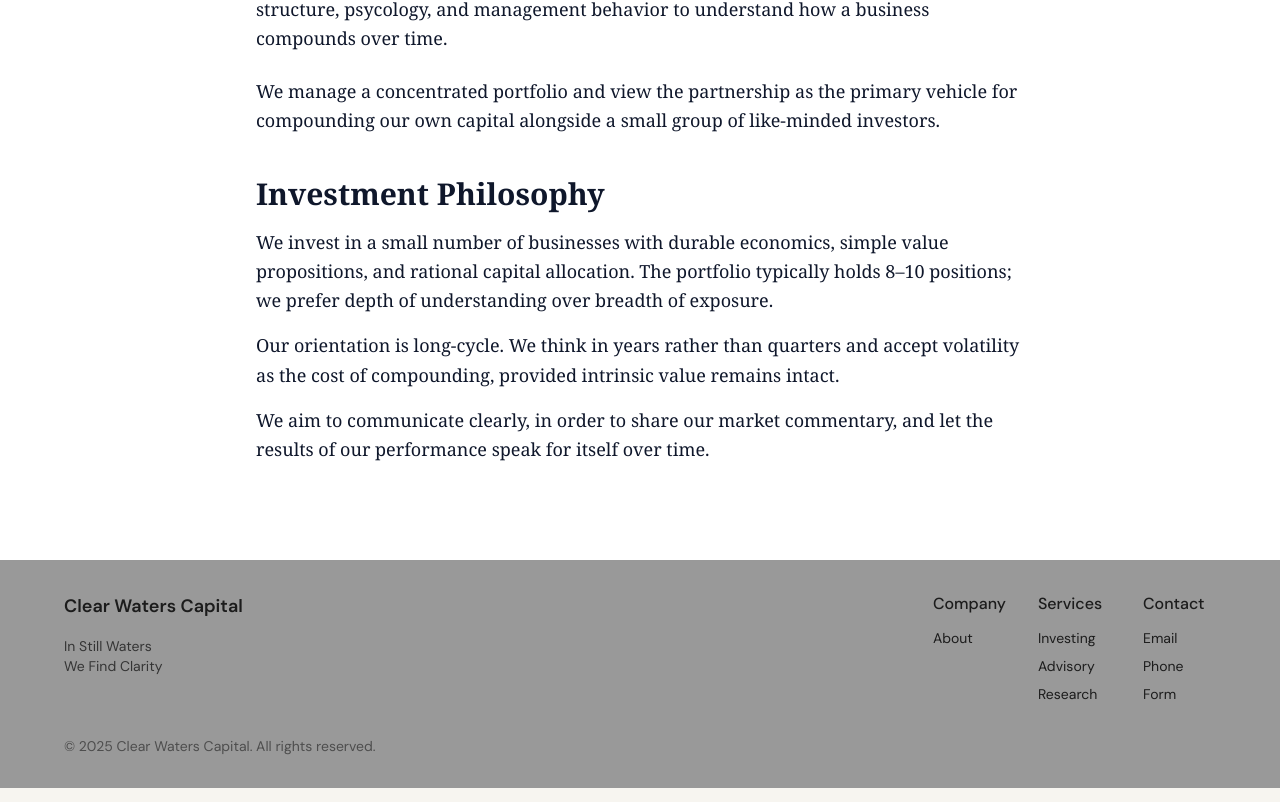
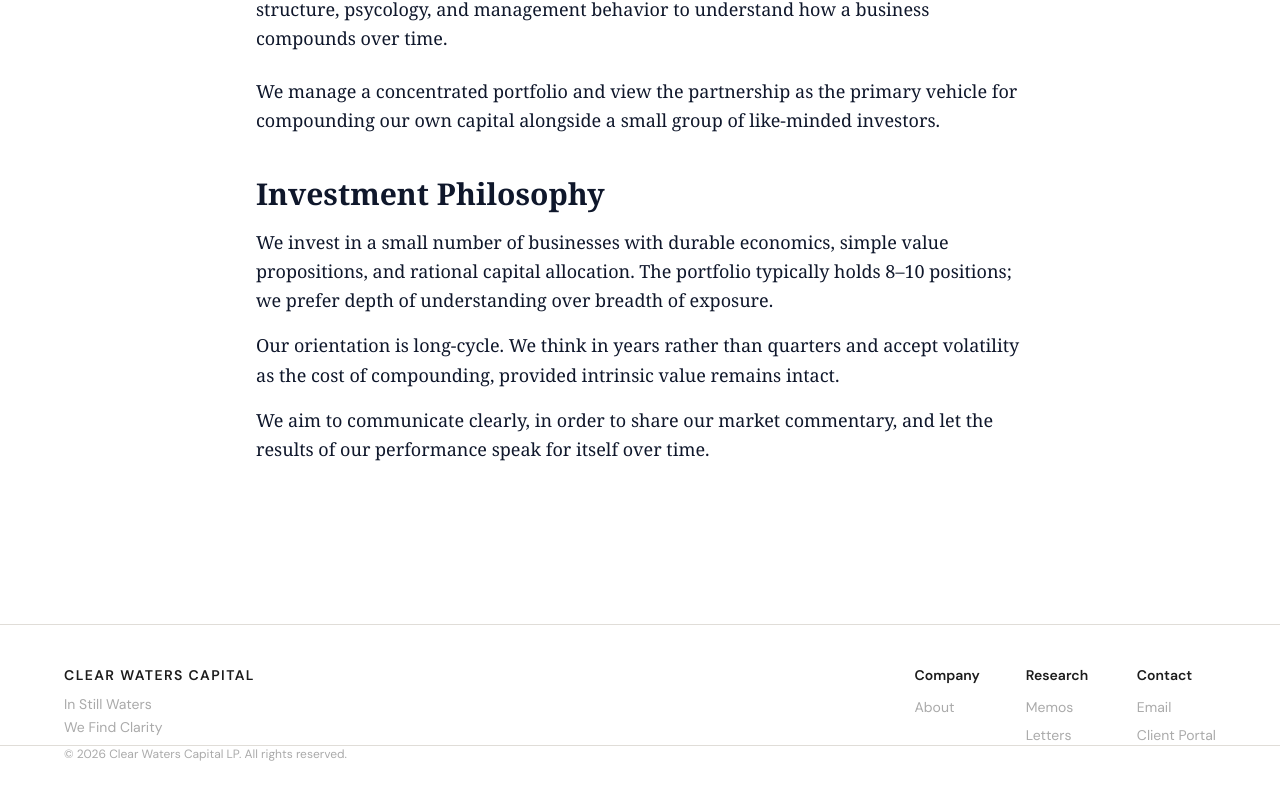
Before and after one commit to ren1239/clearwaters, a Next.js app: page /about in a window 1280 px wide. Shown: the part 514-1316 px from the top of the page. Built offline with nearby package versions, Linux system fonts and the light colour scheme; a web font is replaced by a local one.

Commit message:
feat: restyle footer with Ink & Water palette

```diff
--- a/src/components/Footer.tsx
+++ b/src/components/Footer.tsx
@@ -2,52 +2,58 @@ import Link from "next/link";
 
 export function Footer() {
   return (
-    <footer className="w-full bg-black/40 py-8">
-      <div className="container flex flex-col gap-8">
-        <div className="flex flex-col sm:flex-row justify-between gap-8">
+    <footer className="w-full py-10 mt-16" style={{ borderTop: "1px solid var(--muted)" }}>
+      <div className="container flex flex-col sm:flex-row justify-between gap-8">
+
         <div>
-            <div className="flex items-center gap-2 mb-4">
-              <span className="text-lg font-semibold">
+          <p className="text-sm font-semibold tracking-widest uppercase mb-2" style={{ color: "var(--ink)" }}>
             Clear Waters Capital
-              </span>
-            </div>
-            <p className="text-sm opacity-80 max-w-xs">
-              In Still Waters <br /> We Find Clarity
+          </p>
+          <p className="text-sm leading-relaxed max-w-xs" style={{ color: "var(--subtle)" }}>
+            In Still Waters<br />We Find Clarity
           </p>
         </div>
 
-          {/* Grid with no links */}
-          <div className="grid grid-cols-2 sm:grid-cols-3 gap-8">
+        <div className="grid grid-cols-2 sm:grid-cols-3 gap-8 text-sm">
           <div>
-              <h3 className="font-medium mb-3">Company</h3>
-              <ul className="space-y-2 text-sm">
-                <li>About</li>
+            <p className="font-semibold mb-3" style={{ color: "var(--ink)" }}>Company</p>
+            <ul className="space-y-2" style={{ color: "var(--subtle)" }}>
+              <li><Link href="/about" className="hover:opacity-70 transition-opacity">About</Link></li>
             </ul>
           </div>
-
           <div>
-              <h3 className="font-medium mb-3">Services</h3>
-              <ul className="space-y-2 text-sm">
-                <li>Investing</li>
-                <li>Advisory</li>
-                <li>Research</li>
+            <p className="font-semibold mb-3" style={{ color: "var(--ink)" }}>Research</p>
+            <ul className="space-y-2" style={{ color: "var(--subtle)" }}>
+              <li><Link href="/research" className="hover:opacity-70 transition-opacity">Memos</Link></li>
+              <li><Link href="/research?type=letters" className="hover:opacity-70 transition-opacity">Letters</Link></li>
             </ul>
           </div>
-
           <div>
-              <h3 className="font-medium mb-3">Contact</h3>
-              <ul className="space-y-2 text-sm">
-                <li>Email</li>
-                <li>Phone</li>
-                <li>Form</li>
+            <p className="font-semibold mb-3" style={{ color: "var(--ink)" }}>Contact</p>
+            <ul className="space-y-2" style={{ color: "var(--subtle)" }}>
+              <li>
+                <a href="mailto:info@clearwaterscapital.com" className="hover:opacity-70 transition-opacity">
+                  Email
+                </a>
+              </li>
+              <li>
+                <Link
+                  href="https://client.clearwaterscapital.com/"
+                  target="_blank"
+                  rel="noopener noreferrer"
+                  className="hover:opacity-70 transition-opacity"
+                >
+                  Client Portal
+                </Link>
+              </li>
             </ul>
           </div>
         </div>
+
       </div>
 
-        <div className="text-sm opacity-60 text-center sm:text-left">
-          © 2025 Clear Waters Capital. All rights reserved.
-        </div>
+      <div className="container mt-8 pt-6 text-xs" style={{ borderTop: "1px solid var(--muted)", color: "var(--subtle)" }}>
+        © {new Date().getFullYear()} Clear Waters Capital LP. All rights reserved.
       </div>
     </footer>
   );
```
Lines whose indentation alone changed are shown as unchanged.
